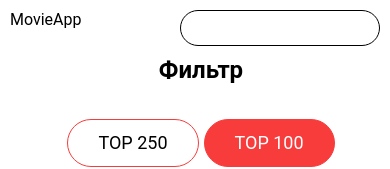
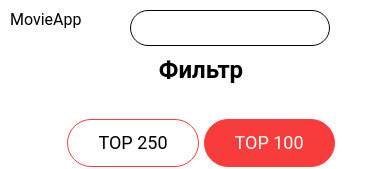
Before and after one commit to Santon84/MoviesApp, a React (Create React App) app: page / in a window 390 px wide. Shown: the top 169 px of the page. Built offline with nearby package versions, Linux system fonts and the light colour scheme; no server answers.

Commit message:
mobile filter

```diff
--- a/src/components/Header.css
+++ b/src/components/Header.css
@@ -26,3 +26,8 @@
     }
 
 }
+@media (max-width: 480px) {
+    .top-menu {
+        max-width: 340px;
+    }
+}
```
